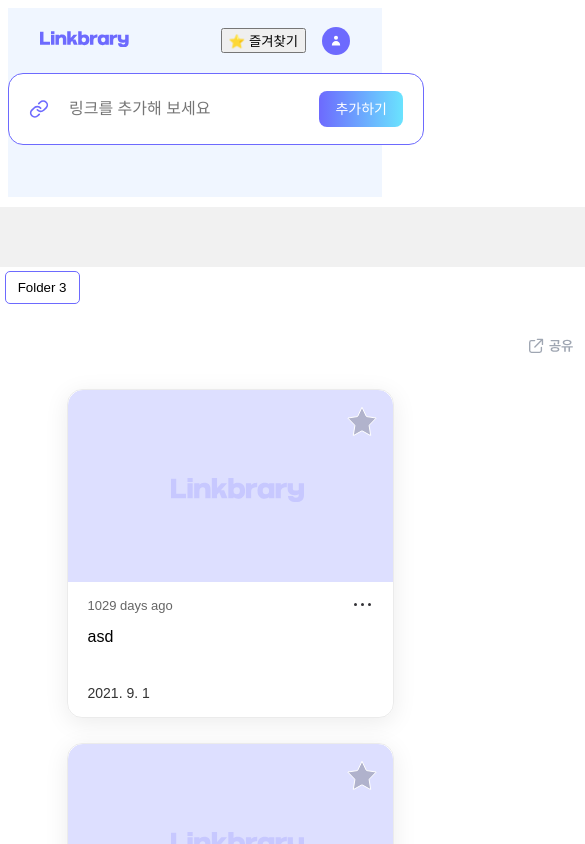
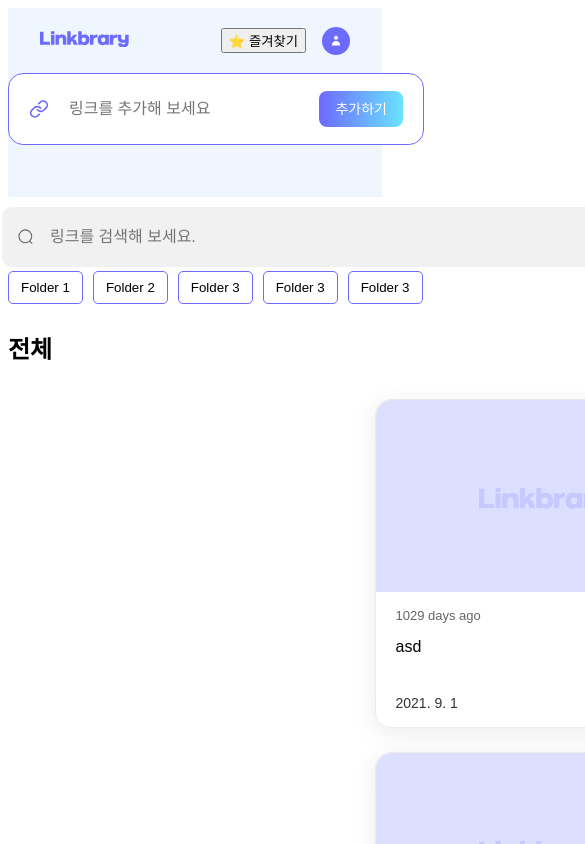
Before and after one commit to codeit-sprint-6th-part3-team1/linkbrary, a Next.js app: page /links in a window 390 px wide. Shown: the top 844 px of the page, 585 px wide, since content can reach past the window. Built offline with nearby package versions, Linux system fonts and the light colour scheme; a web font is replaced by a local one.

Commit message:
마지막 작업

```diff
--- a/src/components/Card/style.module.scss
+++ b/src/components/Card/style.module.scss
@@ -139,6 +139,7 @@
   .card {
     width: 325px;
     height: 327px;
+
   }
 
   .cardImageWrap {
--- a/src/pages/links/index.tsx
+++ b/src/pages/links/index.tsx
@@ -130,7 +130,9 @@ const LinkPage = () => {
           </div>
         </div>
         </div>
-      <Footer />
+      <div className={styles.footer}>
+        <Footer />
+        </div>
     </div>
   );
 };
--- a/src/pages/links/style.module.scss
+++ b/src/pages/links/style.module.scss
@@ -4,7 +4,13 @@ $desktop: 1060px;
 $tablet: 704px;
 
 .header{
-  //position: fixed;
+  display: flex;
+  flex-direction: column;
+  align-items: stretch;
+}
+
+.footer{
+  display: flex;
   flex-direction: column;
 }
 
@@ -23,14 +29,14 @@ $tablet: 704px;
 
 .bodyContainer{
   display: flex;
+  align-items: center;
   flex-direction: column;
-  align-items: center;
   width: 100%;
 }
 
 .bodyContent{
   max-width: 1060px;
-  align-items: stetch;
+  align-items: center;
   gap: 40px;
 }
 
@@ -110,8 +116,8 @@ $tablet: 704px;
 @media (max-width: 1060px) {
   .bodyContainer{
     display: flex;
-    align-items: center;
-    flex-direction: column;
+    flex-direction: row;
+    justify-content: space-between;
   }
 
   .cardContainer{
@@ -119,15 +125,22 @@ $tablet: 704px;
     justify-content: center;
     flex-direction: column;
     flex-wrap: wrap;
+    gap: 24px;
     grid-template: repeat(2, 1fr) / repeat(2, 1fr);
-    margin-left: 70px;
+    margin: 10px 30px;
   }
 }
 
 @media (max-width: 704px) {
+  .bodyContainer{
+    display: flex;
+    flex-direction: row;
+    justify-content: space-between;
+  }
+
   .cardContainer {
     display: flex;
-    justify-content: center;
+    align-items: center;
     flex-direction: column;
     grid-template: repeat(1, 1fr) / repeat(1, 1fr);
   }
```
